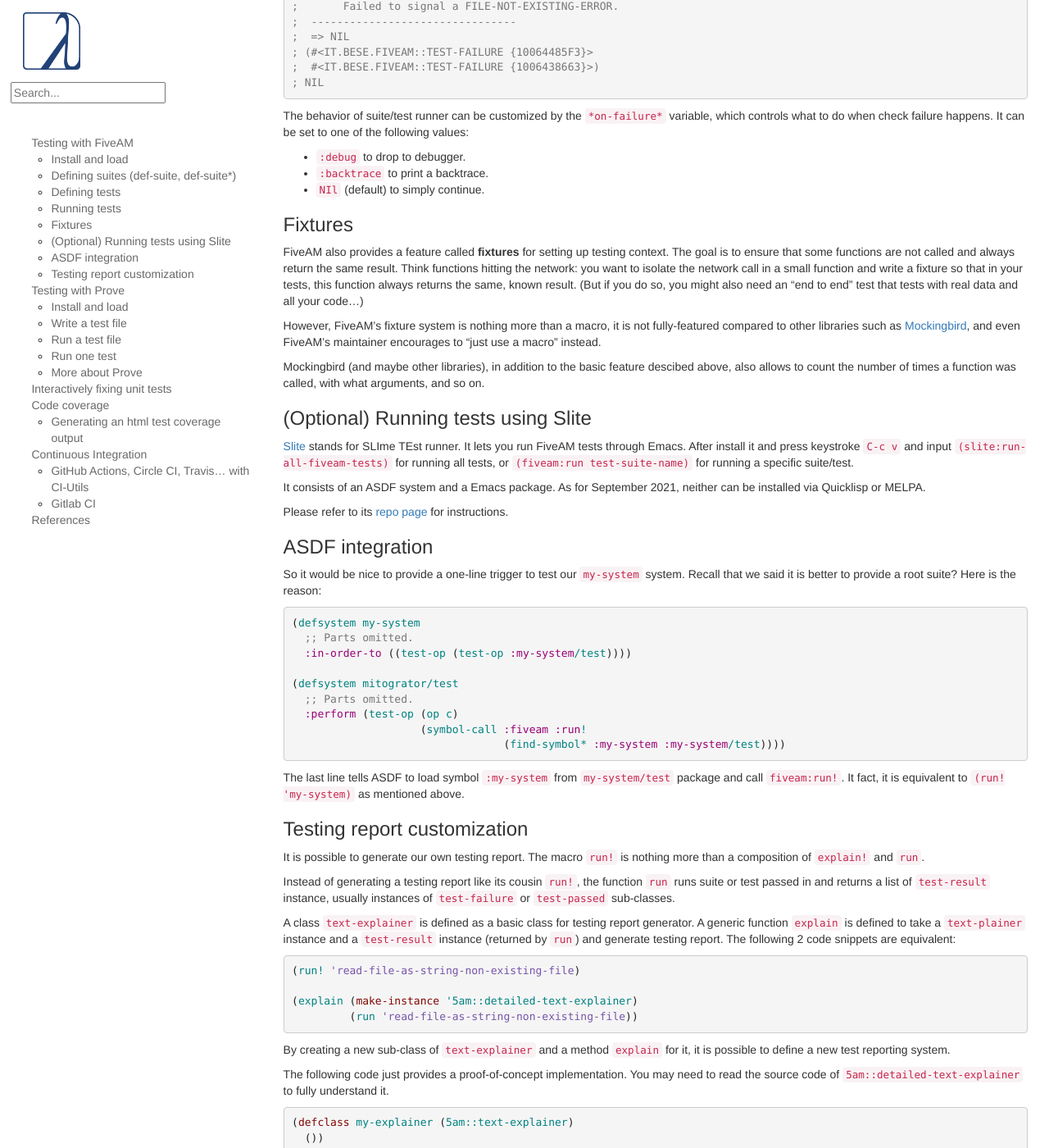
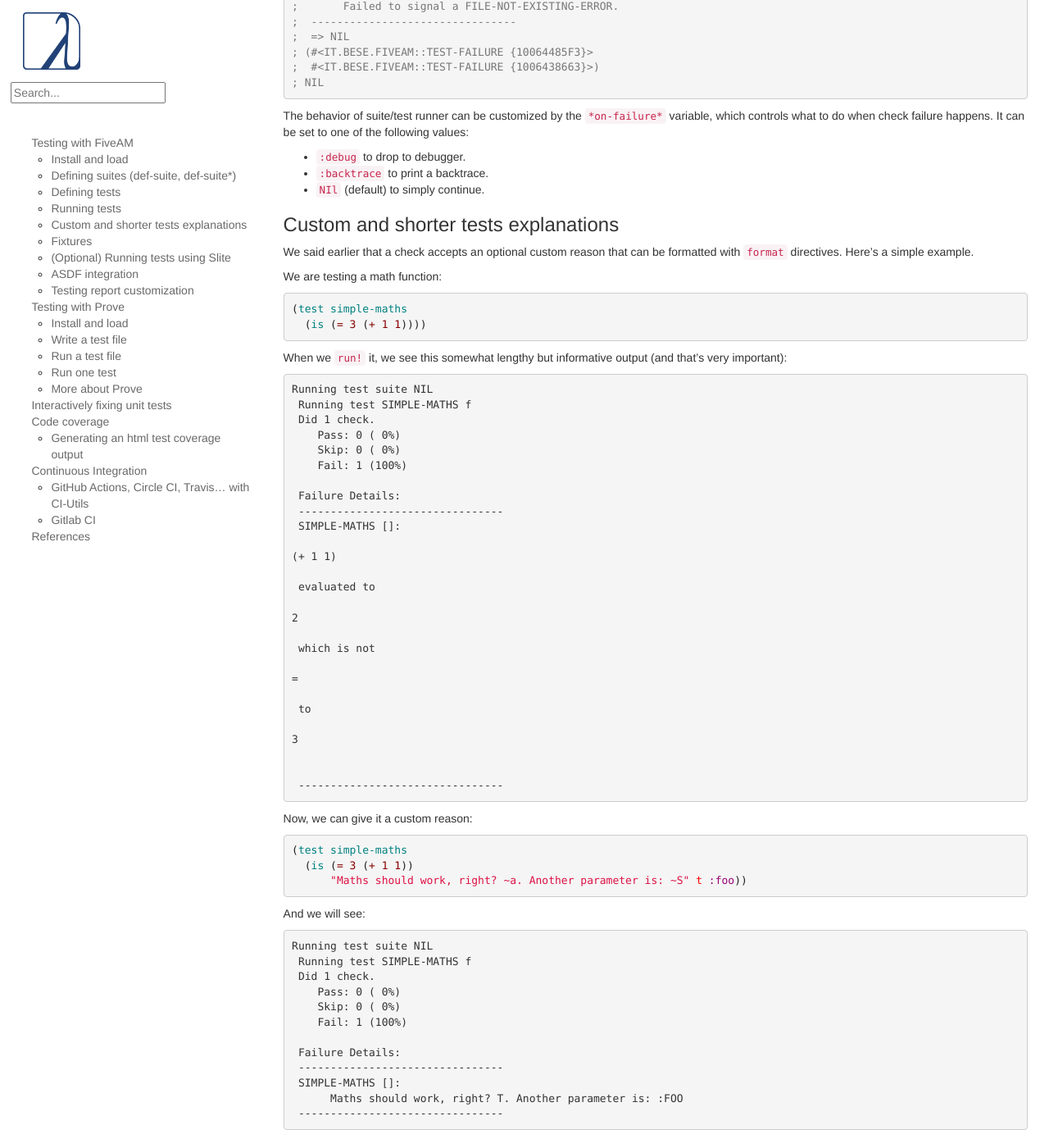
Before and after one commit to LispCookbook/cl-cookbook, a Jekyll site: the page built from testing.md, in a window 1280 px wide and 1400 px high, scrolled down 3506 px. Shown: the whole window at 82% size. Built offline with Jekyll 4.4.1, drawn with Linux system fonts in a browser that asks for light colours.

Commit message:
testing: about test reasons, with detailed output examples

````diff
--- a/testing.md
+++ b/testing.md
@@ -206,6 +206,74 @@ The behavior of suite/test runner can be customized by the `*on-failure*` variab
 - `:backtrace` to print a backtrace.
 - `NIl` (default) to simply continue.
 
+### Custom and shorter tests explanations
+
+We said earlier that a check accepts an optional custom reason that can be formatted with `format` directives. Here's a simple example.
+
+We are testing a math function:
+
+~~~lisp
+(test simple-maths
+  (is (= 3 (+ 1 1))))
+~~~
+
+When we `run!` it, we see this somewhat lengthy but informative output (and that's very important):
+
+```
+Running test suite NIL
+ Running test SIMPLE-MATHS f
+ Did 1 check.
+    Pass: 0 ( 0%)
+    Skip: 0 ( 0%)
+    Fail: 1 (100%)
+
+ Failure Details:
+ --------------------------------
+ SIMPLE-MATHS []:
+
+(+ 1 1)
+
+ evaluated to
+
+2
+
+ which is not
+
+=
+
+ to
+
+3
+
+
+ --------------------------------
+```
+
+Now, we can give it a custom reason:
+
+~~~lisp
+(test simple-maths
+  (is (= 3 (+ 1 1))
+      "Maths should work, right? ~a. Another parameter is: ~S" t :foo))
+~~~
+
+
+And we will see:
+
+~~~
+Running test suite NIL
+ Running test SIMPLE-MATHS f
+ Did 1 check.
+    Pass: 0 ( 0%)
+    Skip: 0 ( 0%)
+    Fail: 1 (100%)
+
+ Failure Details:
+ --------------------------------
+ SIMPLE-MATHS []:
+      Maths should work, right? T. Another parameter is: :FOO
+ --------------------------------
+~~~
 
 ### Fixtures
 
````
